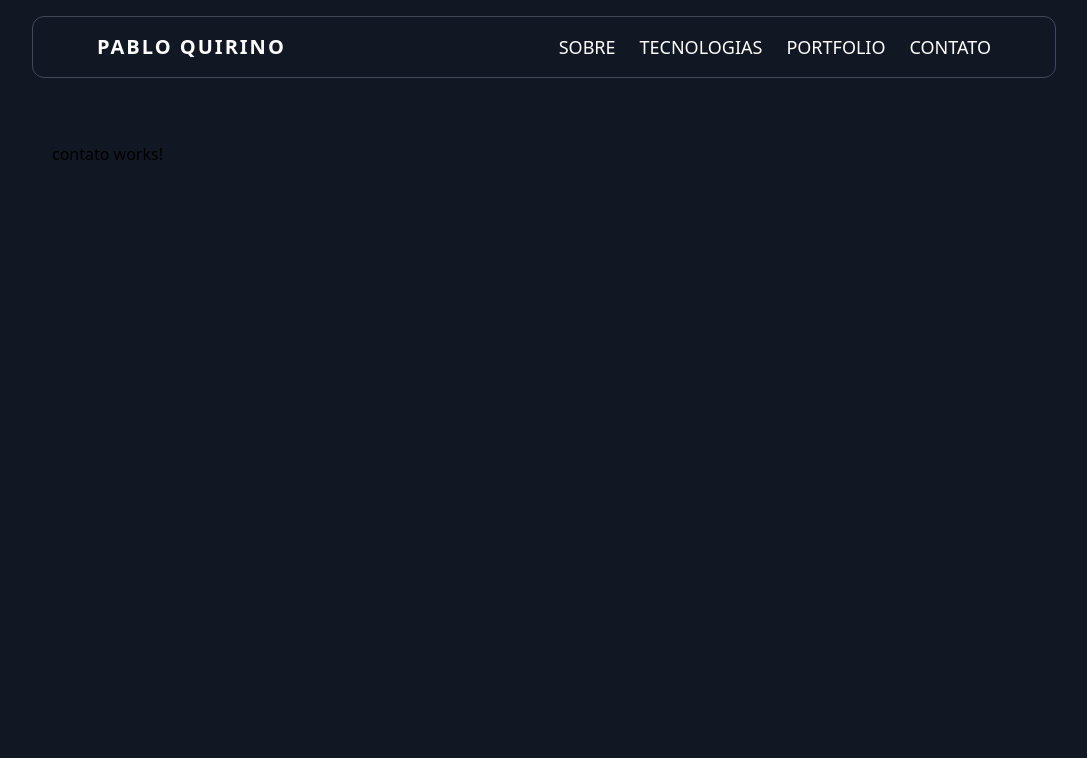
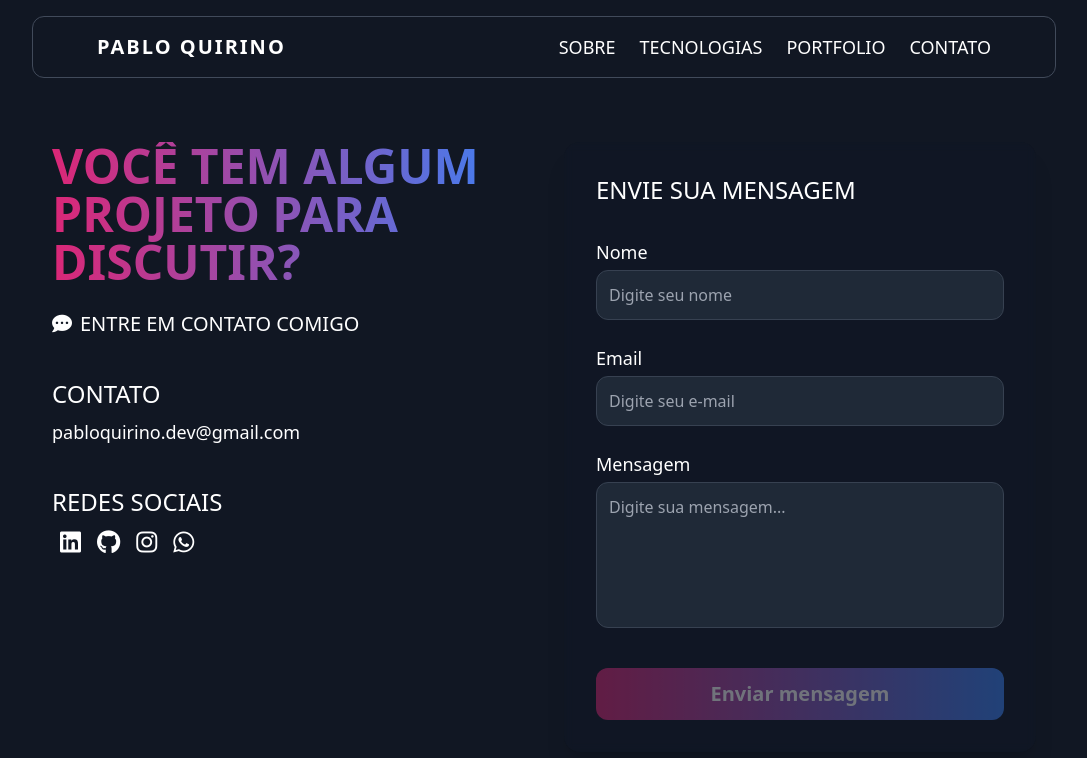
Before and after one commit to pabloquirino/portfolio, an Angular app: page /contato in a window 1280 px wide. Shown: the top 758 px of the page, without its empty margins (96-1183 px from the left). Built offline with nearby package versions, Linux system fonts and the light colour scheme.

Commit message:
feat: add contact component with email sending via EmailJS

```diff
--- a/package.json
+++ b/package.json
@@ -17,6 +17,7 @@
     "@angular/platform-browser": "^19.0.0",
     "@angular/platform-browser-dynamic": "^19.0.0",
     "@angular/router": "^19.0.0",
+    "@emailjs/browser": "^4.4.1",
     "@ngneat/tailwind": "^7.0.3",
     "rxjs": "~7.8.0",
     "tslib": "^2.3.0",
--- a/src/app/pages/contato/contato.component.html
+++ b/src/app/pages/contato/contato.component.html
@@ -1 +1,98 @@
-<p>contato works!</p>
+<div *ngIf="toastMessage" [ngClass]="{
+    'border-emerald-600': toastType === 'success',
+    'border-pink-600': toastType === 'error'
+  }" class="fixed top-5 left-1/2 -translate-x-1/2
+         px-5 py-3 rounded-2xl
+         text-white text-sm
+         bg-black/80 backdrop-blur-md
+         border
+         z-[9999]
+         animate-toastFade">
+  {{ toastMessage }}
+</div>
+
+<section class="flex flex-col xl:flex-row gap-10 max-w-7xl mx-auto mt-12 text-white">
+
+  <article class="xl:w-1/2">
+    <h2
+      class="text-2xl lg:text-5xl font-semibold bg-gradient-to-r from-pink-600 to-blue-500 bg-clip-text text-transparent">
+      VOCÊ TEM ALGUM PROJETO PARA DISCUTIR?
+    </h2>
+
+    <p class="mt-6 text-xl flex items-center gap-2">
+      <i class="fa-solid fa-comment-dots"></i>
+      ENTRE EM CONTATO COMIGO
+    </p>
+
+    <div class="mt-10">
+      <p class="text-2xl mb-2">CONTATO</p>
+      <a href="mailto:pabloquirino.dev@gmail.com" class="hover:underline text-lg hover:text-blue-500">
+        {{ 'pabloquirino.dev@gmail.com' }}
+      </a>
+    </div>
+
+    <div class="mt-10">
+      <p class="text-2xl mb-2">REDES SOCIAIS</p>
+      <div class="ml-2 text-2xl flex space-x-4">
+        <a href="https://www.linkedin.com/in/pablo-quirino-53138a271" class="hover:text-blue-500" target="_blank"><i
+            class="fa-brands fa-linkedin"></i></a>
+        <a href="https://github.com/pabloquirino" class="hover:text-blue-500" target="_blank"><i
+            class="fa-brands fa-github"></i></a>
+        <a href="https://www.instagram.com/pbquirino_" class="hover:text-blue-500" target="_blank"><i
+            class="fa-brands fa-instagram"></i></a>
+        <a href="https://wa.me/5521983997371" class="hover:text-blue-500" target="_blank"><i
+            class="fa-brands fa-whatsapp"></i></a>
+      </div>
+    </div>
+  </article>
+
+  <article class="xl:w-1/2 mt-10 xl:mt-0">
+    <form class="flex flex-col gap-6 bg-gray-900/40 backdrop-blur-sm p-8 rounded-2xl shadow-xl"
+      (ngSubmit)="sendMessage()" [formGroup]="contactForm">
+
+      <h3 class="text-2xl mb-2">ENVIE SUA MENSAGEM</h3>
+
+      <div class="flex flex-col">
+        <label class="mb-1 text-lg" for="name">Nome</label>
+        <input id="name" type="text" formControlName="name" placeholder="Digite seu nome" class="p-3 rounded-xl bg-gray-800 border outline-none transition
+                 border-gray-700
+                 focus:border-blue-500
+                 invalid:border-red-500"
+          [class.border-red-500]="contactForm.get('name')?.invalid && contactForm.get('name')?.touched" />
+        <span class="text-sm text-red-400 mt-1"
+          *ngIf="contactForm.get('name')?.invalid && contactForm.get('name')?.touched">
+          Nome deve ter pelo menos 2 caracteres.
+        </span>
+      </div>
+
+      <div class="flex flex-col">
+        <label class="mb-1 text-lg" for="email">Email</label>
+        <input id="email" type="email" formControlName="email" placeholder="Digite seu e-mail" class="p-3 rounded-xl bg-gray-800 border outline-none transition
+                 border-gray-700
+                 focus:border-blue-500"
+          [class.border-red-500]="contactForm.get('email')?.invalid && contactForm.get('email')?.touched" />
+        <span class="text-sm text-red-400 mt-1"
+          *ngIf="contactForm.get('email')?.invalid && contactForm.get('email')?.touched">
+          Digite um e-mail válido.
+        </span>
+      </div>
+
+      <div class="flex flex-col">
+        <label class="mb-1 text-lg" for="message">Mensagem</label>
+        <textarea id="message" rows="5" formControlName="message" placeholder="Digite sua mensagem..." class="p-3 rounded-xl bg-gray-800 border border-gray-700 outline-none resize-none transition
+                 focus:border-blue-500"
+          [class.border-red-500]="contactForm.get('message')?.invalid && contactForm.get('message')?.touched"></textarea>
+        <span class="text-sm text-red-400 mt-1"
+          *ngIf="contactForm.get('message')?.invalid && contactForm.get('message')?.touched">
+          A mensagem deve ter pelo menos 5 caracteres.
+        </span>
+      </div>
+
+      <button type="submit" class="mt-4 py-3 rounded-xl text-xl font-semibold bg-gradient-to-r from-pink-600 to-blue-500
+               hover:opacity-90 transition disabled:opacity-40 disabled:cursor-not-allowed"
+        [disabled]="contactForm.invalid">
+        Enviar mensagem
+      </button>
+    </form>
+  </article>
+</section>
--- a/src/app/pages/contato/contato.component.ts
+++ b/src/app/pages/contato/contato.component.ts
@@ -1,11 +1,63 @@
 import { Component } from '@angular/core';
-
+import { FormBuilder, FormGroup, ReactiveFormsModule, Validators } from '@angular/forms';
+import emailjs from '@emailjs/browser'
+import { CommonModule } from '@angular/common';
 @Component({
   selector: 'app-contato',
-  imports: [],
-  templateUrl: './contato.component.html',
-  styleUrl: './contato.component.scss'
+  standalone: true,
+  imports: [
+    ReactiveFormsModule,
+    CommonModule
+  ],
+  templateUrl: './contato.component.html'
 })
 export class ContatoComponent {
+  contactForm: FormGroup;
+  toastMessage: any;
+  toastType: any;
 
+  constructor(private fb: FormBuilder) {
+    this.contactForm = this.fb.group({
+      name: ['', [Validators.required, Validators.minLength(2)]],
+      email: ['', [Validators.required, Validators.email]],
+      message: ['', [Validators.required, Validators.minLength(5)]],
+    });
+  }
+
+  sendMessage() {
+    if (this.contactForm.invalid) return;
+
+    emailjs.send(
+      "service_luhdba7",
+      "template_wivnxka",
+      {
+        name: this.contactForm.value.name,
+        email: this.contactForm.value.email,
+        message: this.contactForm.value.message
+      },
+      "oebqx29F6QSIHc1pL"
+    ).then(() => {
+
+      this.toastType = 'success';
+      this.toastMessage = "Mensagem enviada com sucesso!";
+
+      this.contactForm.reset();
+
+      setTimeout(() => {
+        this.toastMessage = '';
+      }, 3000);
+
+    })
+      .catch(() => {
+
+        this.toastType = 'error';
+        this.toastMessage = "Falha ao enviar mensagem. Tente novamente.";
+
+        setTimeout(() => {
+          this.toastMessage = '';
+        }, 3000);
+
+      })
+
+  }
 }
--- a/src/styles.scss
+++ b/src/styles.scss
@@ -14,3 +14,14 @@ body {
 .animate-fade {
   animation: fade 0.4s ease-out;
 }
+
+@keyframes toastFade {
+  0% { opacity: 0; transform: translate(-50%, -10px); }
+  10% { opacity: 1; transform: translate(-50%, 0); }
+  90% { opacity: 1; transform: translate(-50%, 0); }
+  100% { opacity: 0; transform: translate(-50%, -10px); }
+}
+
+.animate-toastFade {
+  animation: toastFade 3s forwards;
+}
```
Also changed, not shown: src/index.html (line endings or trailing spaces), 1 other file (tests, documents, lock files or other folders).
